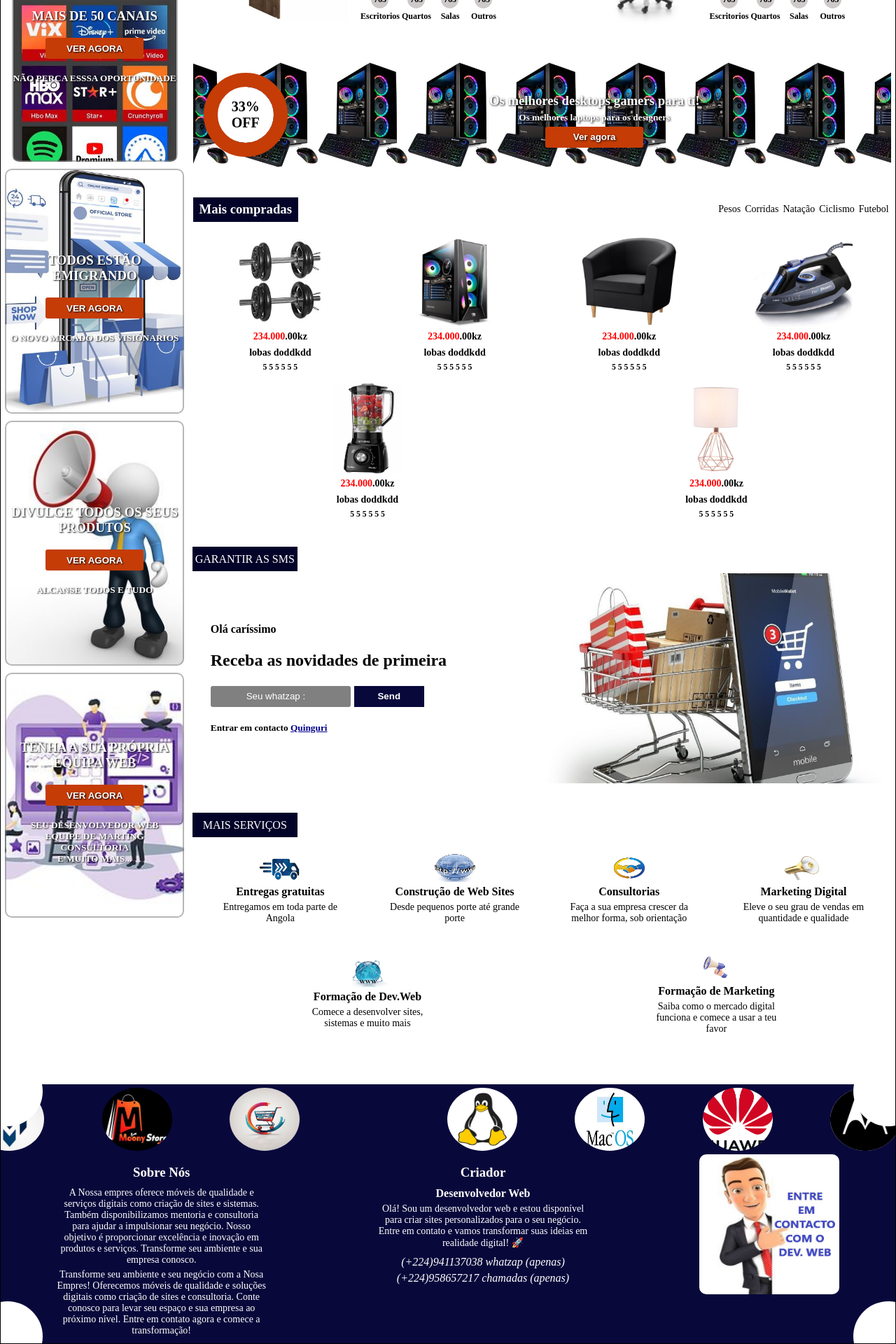
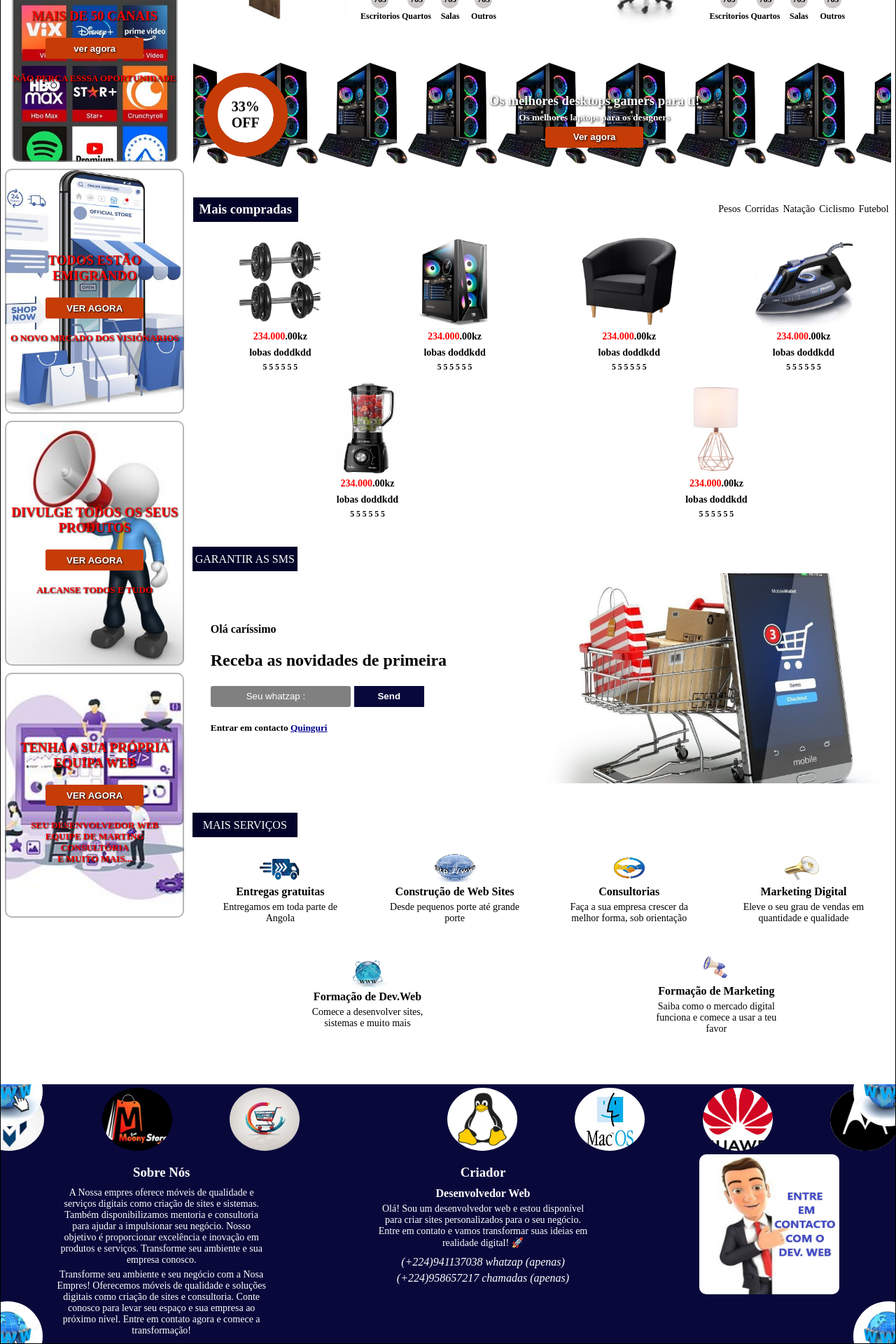
Before and after one commit to wallondo/e-commerce, a React (Vite) app: page / in a window 1280 px wide. Shown: the part 707-2627 px from the top of the page at 70% size. Built offline with nearby package versions, Linux system fonts and the light colour scheme.

Commit message:
translaite until the sidbar

```diff
--- a/components/footer/footer.css
+++ b/components/footer/footer.css
@@ -13,6 +13,12 @@
 }
 .footer span{
     z-index: 1;
+
+    background-image: url("../../public/img/webs.jpg");
+    background-position: center;
+    background-repeat: no-repeat;
+    background-size: cover;
+    background-color: white;
 }
 .footer span:nth-child(1){
     display: flex;
@@ -20,7 +26,6 @@
     height: 100px;
     border-radius: 100%;
     position: absolute;
-    background-color: white;
     top: -40px;
     left: -40px;
 
@@ -32,7 +37,6 @@
     height: 100px;
     border-radius: 100%;
     position: absolute;
-    background-color: white;
     top: -40px;
     right: -40px;
 
@@ -43,7 +47,6 @@
     height: 100px;
     border-radius: 100%;
     position: absolute;
-    background-color: white;
     bottom: -40px;
     left: -40px;
 
@@ -54,7 +57,6 @@
     height: 100px;
     border-radius: 100%;
     position: absolute;
-    background-color: white;
     bottom: -40px;
     right: -40px;
 
--- a/components/parts_did_bar/hot.css
+++ b/components/parts_did_bar/hot.css
@@ -24,8 +24,8 @@
 .hot1 > *{
     text-align: center;
     margin-top: 20px;
-    font-weight: 700;
-    color: white;
+    font-weight: bolder;
+    color: red;
     text-shadow: 1px 1px 2px black;
 }
 .hot1 > button{
--- a/components/parts_did_bar/hot.jsx
+++ b/components/parts_did_bar/hot.jsx
@@ -1,31 +1,33 @@
 import React from "react";
 import "./hot.css";
+import Translate from "../../src/translate";
 
 
 export default function Hot(){
     return(
         <section className="hot">
-              <h2 style={{color:"red"}}>Quentes</h2>
+              <h2 style={{color:"red"}}><Translate pt="Quentes" en={"Hot"}/></h2>
               <div className="hot1 hot11">
-                        <h3>MAIS DE 50 CANAIS</h3>
-                            <button>VER AGORA</button>
-                        <h5>NÃO PERCA ESSSA OPORTUNIDADE</h5>
+                        <h3> <Translate pt={"MAIS DE 50 CANAIS"} en={"MORE THAN 50 CHANNELS"}/></h3>
+                            <button><Translate pt={"ver agora"} en={"MAIS DE 50 CANAIS"}/></button>
+                        <h5> <Translate pt="NÃO PERCA ESSSA OPORTUNIDADE" en={"DON'T MISS THIS OPPORTUNITY"}/> </h5>
               </div>
               <div className="hot1 hot12">
-                        <h3>TODOS ESTÃO EMIGRANDO</h3>
-                            <button>VER AGORA</button>
-                        <h5>O NOVO MRCADO DOS VISIÓNARIOS</h5>
+                        <h3> <Translate pt="TODOS ESTÃO EMIGRANDO" en={"EVERYONE IS MIGRATING"}/></h3>
+                            <button> <Translate pt="VER AGORA" en={"SEE NOW"}/></button>
+                        <h5> <Translate pt="O NOVO MRCADO DOS VISIÓNARIOS" en={"THE NEW MARKET OF VISIONARIES"}/></h5>
               </div>
               <div className="hot1 hot13">
-                        <h3>DIVULGE TODOS OS SEUS PRODUTOS</h3>
-                            <button>VER AGORA</button>
-                        <h5>ALCANSE TODOS E TUDO</h5>
+                        <h3><Translate pt="DIVULGE TODOS OS SEUS PRODUTOS" en="PROMOTE ALL YOUR PRODUCTS"/></h3>
+                        <button> <Translate pt="VER AGORA" en={"SEE NOW"}/></button>
+                        <h5> <Translate pt="ALCANSE TODOS E TUDO" en={"REACH EVERYONE AND EVERYTHING"}/></h5>
               </div>
               <div className="hot1 hot14">
-                        <h3>TENHA A SUA PRÓPRIA EQUIPA WEB</h3>
-                            <button>VER AGORA</button>
-                        <h5>SEU DESENVOLVEDOR WEB <br /> EQUIPE DE MARTING <br />
-                            CONSULTÓRIA <br /> E MUITO MAIS...
+                        <h3><Translate pt="TENHA A SUA PRÓPRIA EQUIPA WEB" en={"HAVE YOUR OWN WEB TEAM"}/></h3>
+                        <button> <Translate pt="VER AGORA" en={"SEE NOW"}/></button>
+                        <h5>
+                            <Translate pt={"SEU DESENVOLVEDOR WEB"} en={"YOUR WEB DEVELOPER"}/> <br /> <Translate pt={"EQUIPE DE MARTING "} en={"MARKETING TEAM"}/><br />
+                           <Translate pt="CONSULTÓRIA" en={"CONSULTANCY"}/> <br /> <Translate pt={" E MUITO MAIS..."} en={"AND MUCH MORE..."}/>
                         </h5>
               </div>
         </section>
--- a/components/parts_did_bar/past.jsx
+++ b/components/parts_did_bar/past.jsx
@@ -1,11 +1,13 @@
 import React from "react";
 import "./past.css";
+import Translate from "../../src/translate";
+
+export default function Past_Product(){
 
 
-export default function Past_Product(){
     return(
         <div className="past">
-           <h4 style={{color:"red"}}>PRODUTOS PASSADOS</h4>
+           <h4 style={{color:"red"}}><Translate pt={"PRODUTOS PASSADOS"} en={"PAST PRODUCTS"}/></h4>
            <ol>
                 <li>
                     <div>
```
Also changed, not shown: public/img/webs.jpg (added).
